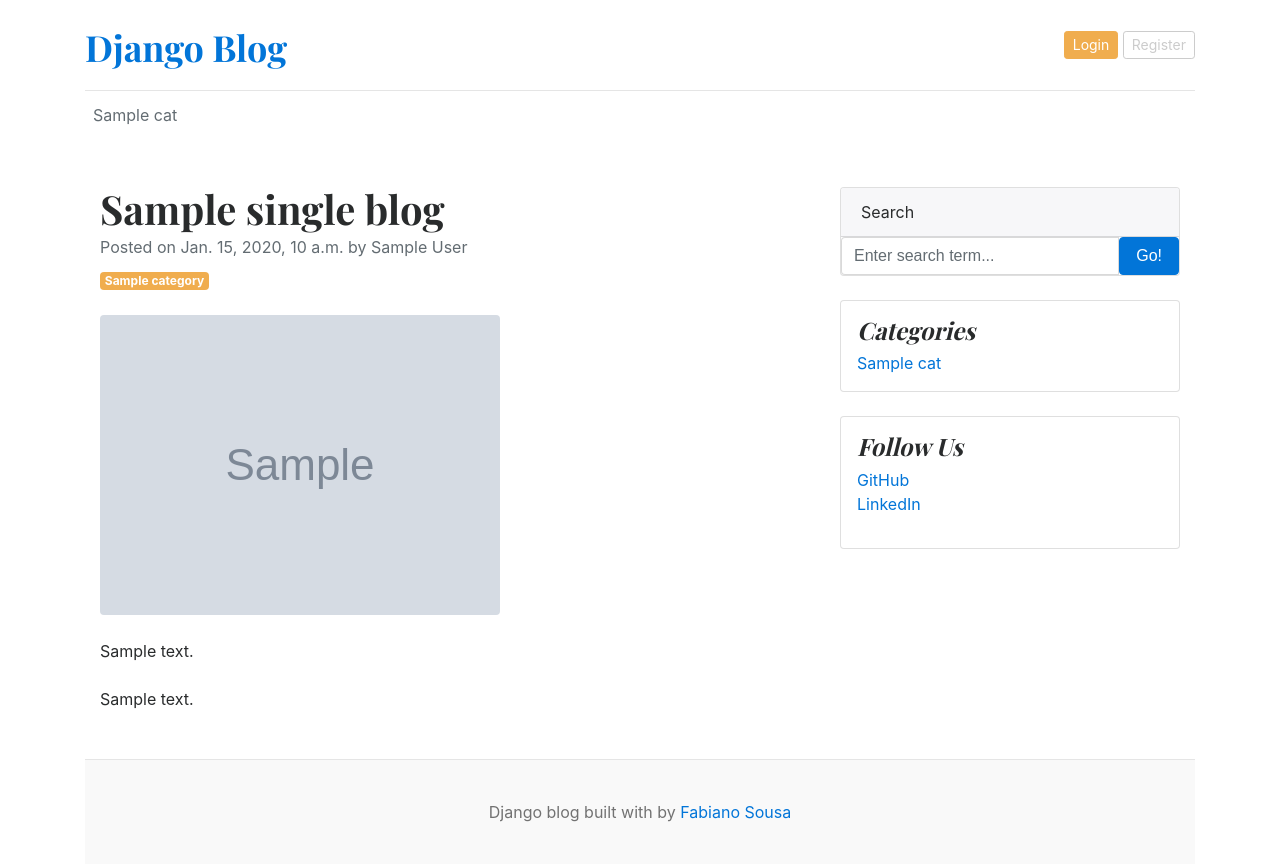
After one commit to fabianosf/blog_amazon, a Django app: template templates/blogs.html in a window 1280 px wide. The commit adds this page. Run offline with Django 5.2, Linux system fonts and the light colour scheme; the template is opened without the code that fills it: most values are stand-ins (such as "Sample title", 1, 10 or a date in 2020); grey boxes marked "Sample" are stand-in pictures.

Commit message:
third commit blog_amazon

```diff
--- a/blog_main/urls.py
+++ b/blog_main/urls.py
@@ -20,9 +20,11 @@ from django.urls import path, include
 from . import views
 from django.conf.urls.static import static
 from django.conf import settings
+from blogs import views as BlogsView
 
 urlpatterns = [
     path('admin/', admin.site.urls),
     path('', views.home, name='home'),
     path('category/', include('blogs.urls')),
+    path('<slug:slug>/', BlogsView.blogs, name='blogs'),
 ] + static(settings.MEDIA_URL, document_root=settings.MEDIA_ROOT)
--- /dev/null
+++ b/templates/blogs.html
@@ -0,0 +1,68 @@
+{% extends 'base.html' %}
+
+{% block content %}
+
+<!-- Page content-->
+<div class="container mt-5">
+    <div class="row">
+        <div class="col-lg-8">
+            <!-- Post content-->
+            <article>
+                <!-- Post header-->
+                <header class="mb-4">
+                    <!-- Post title-->
+                    <h1 class="fw-bolder mb-1">{{ single_blog.title }}</h1>
+                    <!-- Post meta content-->
+                    <div class="text-muted fst-italic mb-2">Posted on {{ single_blog.created_at }} by {{ single_blog.author }}</div>
+                    <!-- Post category-->
+                    <a class="badge bg-warning text-decoration-none text-light" href="#!">{{ single_blog.category }}</a>
+                </header>
+                <!-- Preview image figure-->
+                <figure class="mb-4"><img class="img-fluid rounded" src="{{ single_blog.featured_image.url }}" alt="..." /></figure>
+                <!-- Post content-->
+                <section class="mb-5">
+                    <p class="fs-5 mb-4">{{ single_blog.short_description }}</p>
+                    <p class="fs-5 mb-4">{{ single_blog.blog_body }}</p>
+                    </section>
+            </article>
+        </div>
+        <!-- Side widgets-->
+        <div class="col-lg-4">
+            <!-- Search widget-->
+            <div class="card mb-4">
+                <div class="card-header">Search</div>
+                <div class="card-body">
+                    <div class="input-group">
+                        <input class="form-control" type="text" placeholder="Enter search term..." aria-label="Enter search term..." aria-describedby="button-search" />
+                        <button class="btn btn-primary" id="button-search" type="button">Go!</button>
+                    </div>
+                </div>
+            </div>
+            <!-- Categories widget-->
+            <div class="card mb-4 p-3">
+                <h4 class="font-italic">Categories</h4>
+                <div class="card-body">
+                    <div class="row">
+                        <div class="col-sm-6">
+                            <ul class="list-unstyled mb-0">
+                                {% for cat in categories %}
+                                <li><a href="{% url 'posts_by_category' cat.id %}">{{ cat.category_name }}</a></li>
+                                {% endfor %}
+                            </ul>
+                        </div>
+                    </div>
+                </div>
+            </div>
+            <!-- Side widget-->
+            <div class="card mb-4 p-3">
+                <h4 class="font-italic">Follow Us</h4>
+                <ol class="list-unstyled">
+                    <li><a href="#">GitHub</a></li>
+                    <li><a href="#">LinkedIn</a></li>
+                </ol>
+            </div>
+        </div>
+    </div>
+</div>
+
+{% endblock %}
--- a/templates/home.html
+++ b/templates/home.html
@@ -10,7 +10,7 @@
       <div class="col-md-8 px-0">
         <h1 class="display-4 font-italic">{{ post.title }}</h1>
         <p class="lead my-3">{{ post.short_description | truncatewords:10 }}</p>
-        <p class="lead mb-0"><a href="#" class="text-white font-weight-bold">Continue reading...</a></p>
+        <p class="lead mb-0"><a href="{% url 'blogs' post.slug %}" class="text-white font-weight-bold">Continue reading...</a></p>
       </div>
     </div>
     {% endif %}
@@ -24,7 +24,7 @@
       <div class="col-md-6">
         <div class="card border-0">
           <div class="card-body">
-            <h3>{{ post.title}}</h3>
+            <h3><a href="{% url 'blogs' post.slug %}" class="text-dark" >{{ post.title}}</a></h3>
             <small class="mb-1 text-muted">{{ post.created_at | timesince}} ago | {{ post.author }}</small>
             <p class="card-text">{{ post.short_description | truncatewords:10}}</p>
           </div>
@@ -42,7 +42,7 @@
           {% for post in posts %}
           <div class="card border-0">
             <div class="card-body">
-              <h3>{{ post.title}}</h3>
+              <h3><a href="{% url 'blogs' post.slug %}" class="text-dark">{{ post.title}}</a></h3>
               <small class="mb-1 text-muted">{{ post.created_at | timesince}} ago | {{ post.author }}</small>
               <p class="card-text">{{ post.short_description | truncatewords:10 }}</p>
             </div>
```
Also changed, not shown: blogs/views.py (+8 -0 lines), templates/posts_by_category.html (+4 -3 lines).
